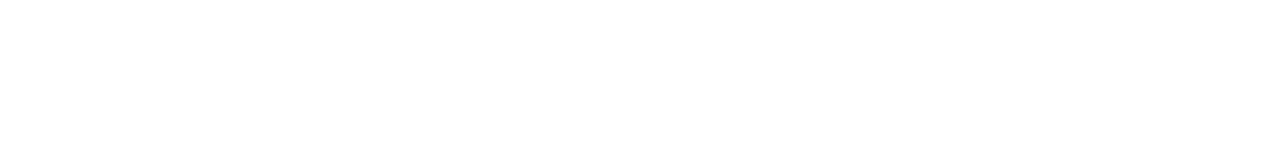
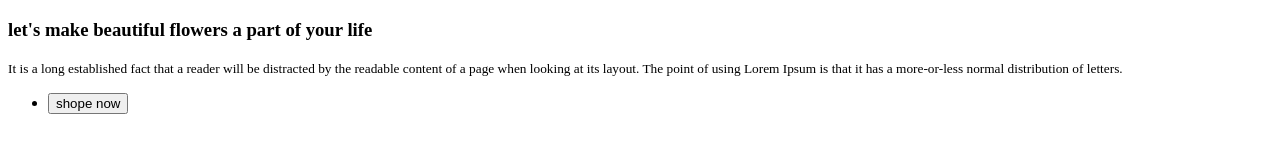
Before and after one commit to sadib111/my-first-assainment-, a plain HTML site: page index.html in a window 1280 px wide. Drawn offline with Linux system fonts and the light colour scheme.

Commit message:
nextcommit

```diff
--- a/index.html
+++ b/index.html
@@ -4,10 +4,26 @@
     <meta charset="UTF-8">
     <meta name="viewport" content="width=device-width, initial-scale=1.0">
     <title>my first assigment</title>
+    <link rel="stylesheet" href="styles/portfolio.css">
 </head>
-<head>
+<header>
+    <h3>let's make
+        beautiful flowers a
+        part of your life
+    </h3>
 
-</head>
+    <p>
+        <small>
+
+It is a long established fact that a reader will be distracted by the readable content of a page when looking at its layout. The point of using Lorem Ipsum is that it has a more-or-less normal distribution of letters.
+
+        </small>
+        <ul>
+            <li><button>shope now</button></li>
+        </ul>
+
+    </p>
+</header>
 <main>
 
 </main>
--- /dev/null
+++ b/styles/portfolio.css
@@ -0,0 +1,7 @@
+/* nav related styles */
+nav {
+    display: flex;
+}
+nav li {
+    list-style: none;
+}
```
